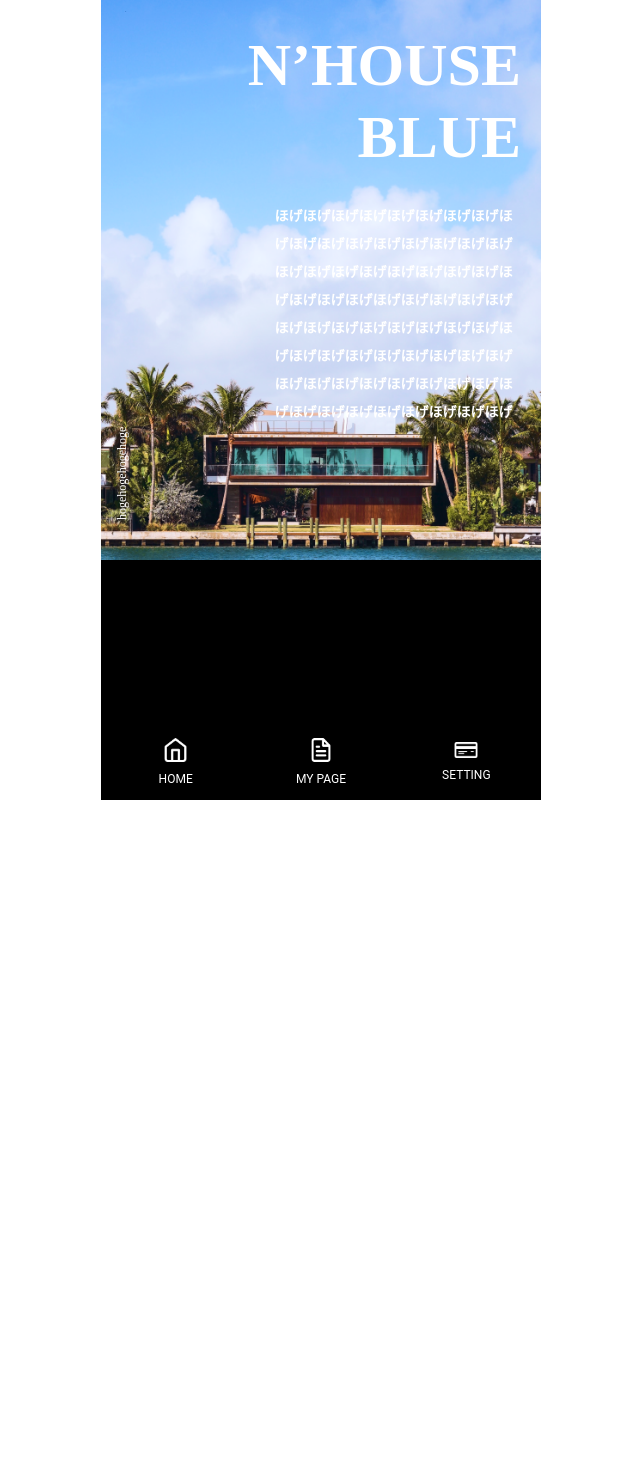
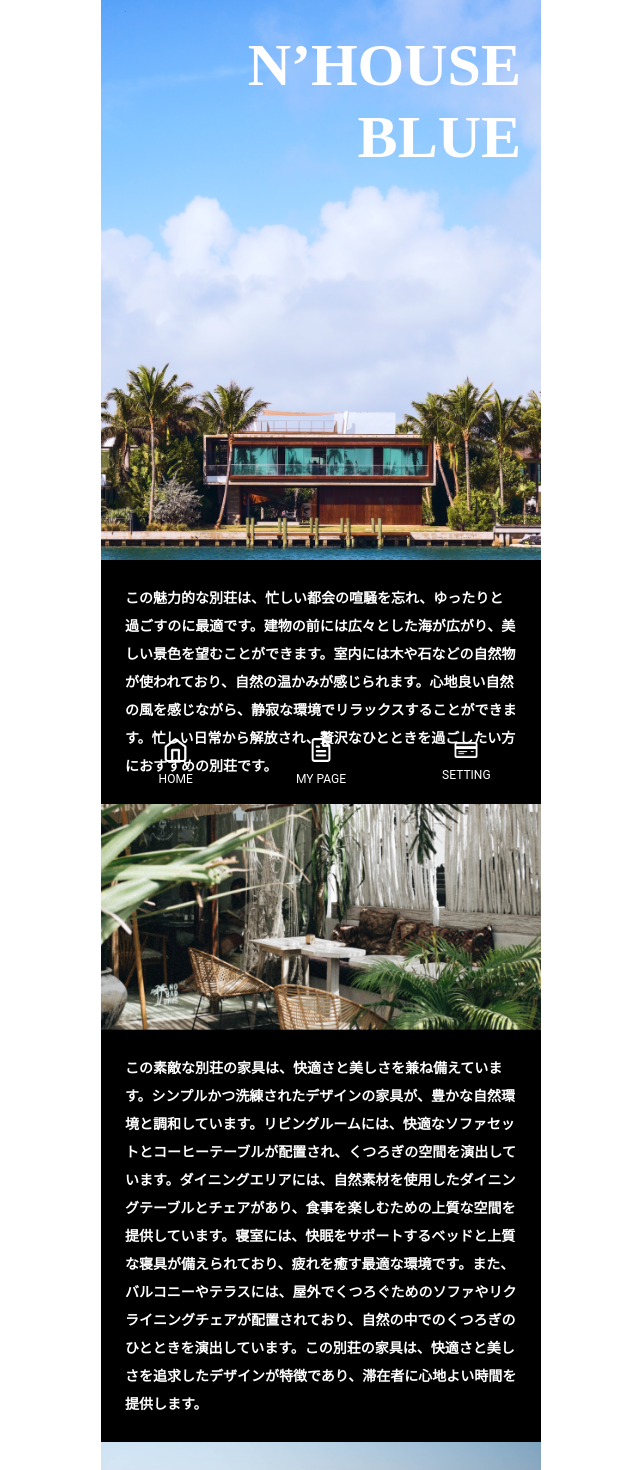
Before and after one commit to luka1104/n-house-mock, a Next.js app: page /property/1 in a window 1280 px wide. Shown: the top 1470 px of the page, without its empty margins (319-959 px from the left). Before the commit the page ends 800 px from the top, so only its background shows below. Built offline with nearby package versions, Linux system fonts and the light colour scheme.

Commit message:
Add property details and images to page

```diff
--- a/src/pages/property/[propertyId]/index.tsx
+++ b/src/pages/property/[propertyId]/index.tsx
@@ -2,7 +2,7 @@ import React from "react"
 import { useRouter } from "next/router"
 import { NextPage } from "next"
 import { properties } from "@/data/mockdata"
-import { Box, Text } from "@chakra-ui/react"
+import { Box, Image, Text } from "@chakra-ui/react"
 
 const PropertyPage: NextPage = () => {
   const router = useRouter()
@@ -12,6 +12,7 @@ const PropertyPage: NextPage = () => {
     return <div>loading...</div>
   }
   return (
+    <>
       <Box w="100%" h="560px" bgSize="cover" maxW="440px" bgImage={property.image}>
         <Box
           fontFamily="Oswald"
@@ -28,34 +29,25 @@ const PropertyPage: NextPage = () => {
           <Text>N’HOUSE</Text>
           <Text mt="-18px">{property.title}</Text>
         </Box>
-      <Text
-        maxW="56%"
-        fontFamily="Noto Sans"
-        color="white"
-        fontSize="14px"
-        fontWeight="700"
-        lineHeight="2"
-        float="right"
-        mt="20px"
-        mr="20px"
-      >
-        {property.description}
-      </Text>
-      <Text
-        position="absolute"
-        mt="520px"
-        ml="12px"
-        transform="rotate(-90deg)"
-        transformOrigin={"left top 0"}
-        fontFamily="Oswald"
-        color="white"
-        fontSize="12px"
-        fontWeight="500"
-        lineHeight="1.5"
-      >
-        {property.label}
+      </Box>
+      <Box p="24px">
+        <Text fontFamily="Noto Sans" color="white" fontSize="14px" fontWeight="700" lineHeight="2">
+          この魅力的な別荘は、忙しい都会の喧騒を忘れ、ゆったりと過ごすのに最適です。建物の前には広々とした海が広がり、美しい景色を望むことができます。室内には木や石などの自然物が使われており、自然の温かみが感じられます。心地良い自然の風を感じながら、静寂な環境でリラックスすることができます。忙しい日常から解放され、贅沢なひとときを過ごしたい方におすすめの別荘です。
         </Text>
       </Box>
+      <Image src="/images/Detail1.png" />
+      <Box p="24px">
+        <Text fontFamily="Noto Sans" color="white" fontSize="14px" fontWeight="700" lineHeight="2">
+          この素敵な別荘の家具は、快適さと美しさを兼ね備えています。シンプルかつ洗練されたデザインの家具が、豊かな自然環境と調和しています。リビングルームには、快適なソファセットとコーヒーテーブルが配置され、くつろぎの空間を演出しています。ダイニングエリアには、自然素材を使用したダイニングテーブルとチェアがあり、食事を楽しむための上質な空間を提供しています。寝室には、快眠をサポートするベッドと上質な寝具が備えられており、疲れを癒す最適な環境です。また、バルコニーやテラスには、屋外でくつろぐためのソファやリクライニングチェアが配置されており、自然の中でのくつろぎのひとときを演出しています。この別荘の家具は、快適さと美しさを追求したデザインが特徴であり、滞在者に心地よい時間を提供します。
+        </Text>
+      </Box>
+      <Image src="/images/Detail2.png" />
+      <Box p="24px" pb="98px">
+        <Text fontFamily="Noto Sans" color="white" fontSize="14px" fontWeight="700" lineHeight="2">
+          この素晴らしい建物は、壮大な海の眺めを誇っています。建物の位置は海岸にあり、一歩外に出れば広がる海の景色はまさに絶景です。透明な窓ガラスからは、碧い海とその輝きが目に飛び込んできます。朝は太陽の光が水面に反射し、まばゆい輝きを放ちます。昼間は波の音と風の匂いが心地よく、夕方には美しい夕焼けが海面に広がります。特にバルコニーやテラスから眺めると、壮大な水平線と連続する波が息をのむほどの景色となります。ここでは海鳥の姿や遠くに浮かぶ島々も見ることができます。この建物の魅力的な海の眺めは、忙しい日常を忘れ、リラックスや癒しを求める人々にとって究極の避難所です。豪華な滞在とともに、絶景の海を楽しむ贅沢な時間を過ごすことができます。
+        </Text>
+      </Box>
+    </>
   )
 }
 
```
Also changed, not shown: public/images/Detail1.png (added), public/images/Detail2.png (added). Lines whose indentation alone changed are shown as unchanged.
